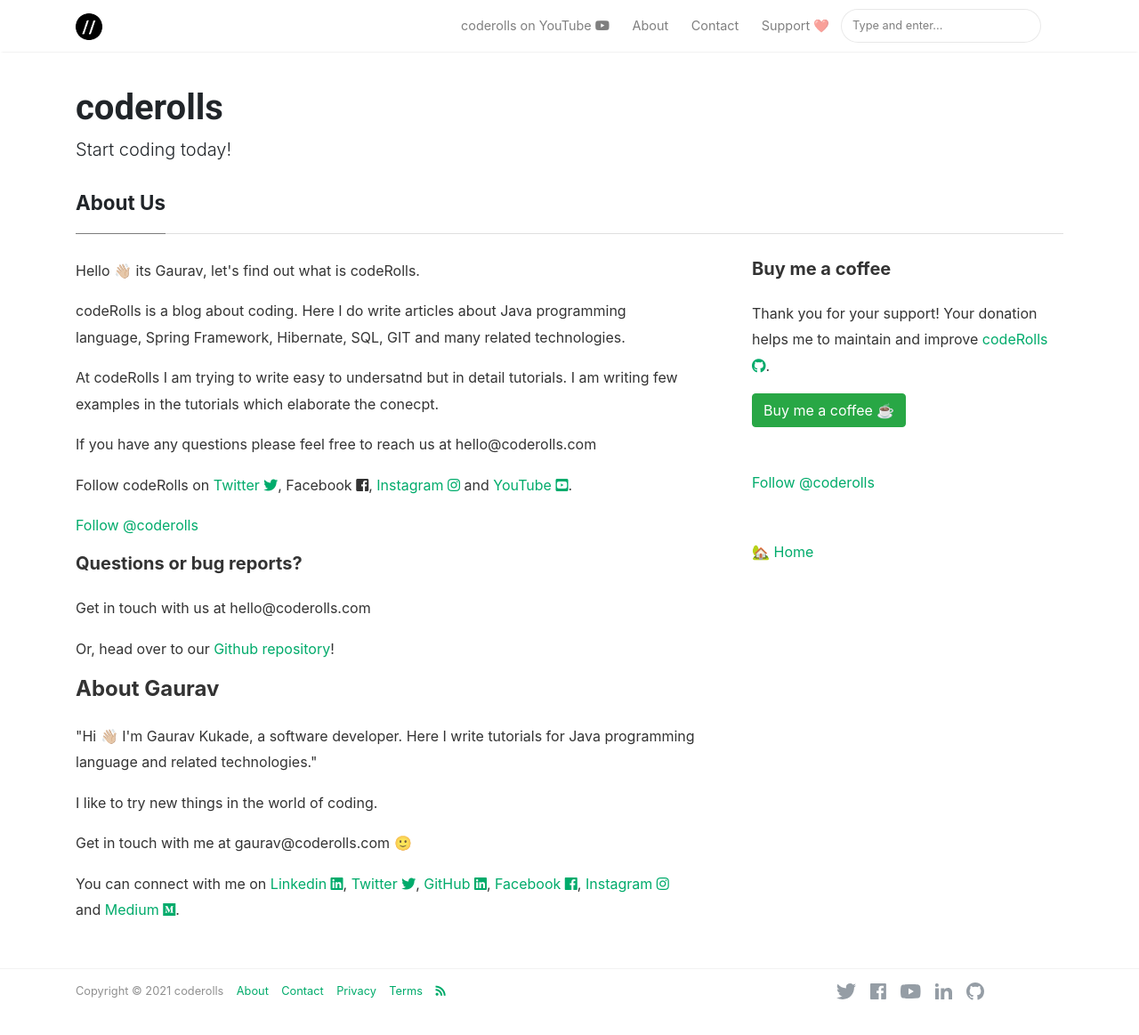
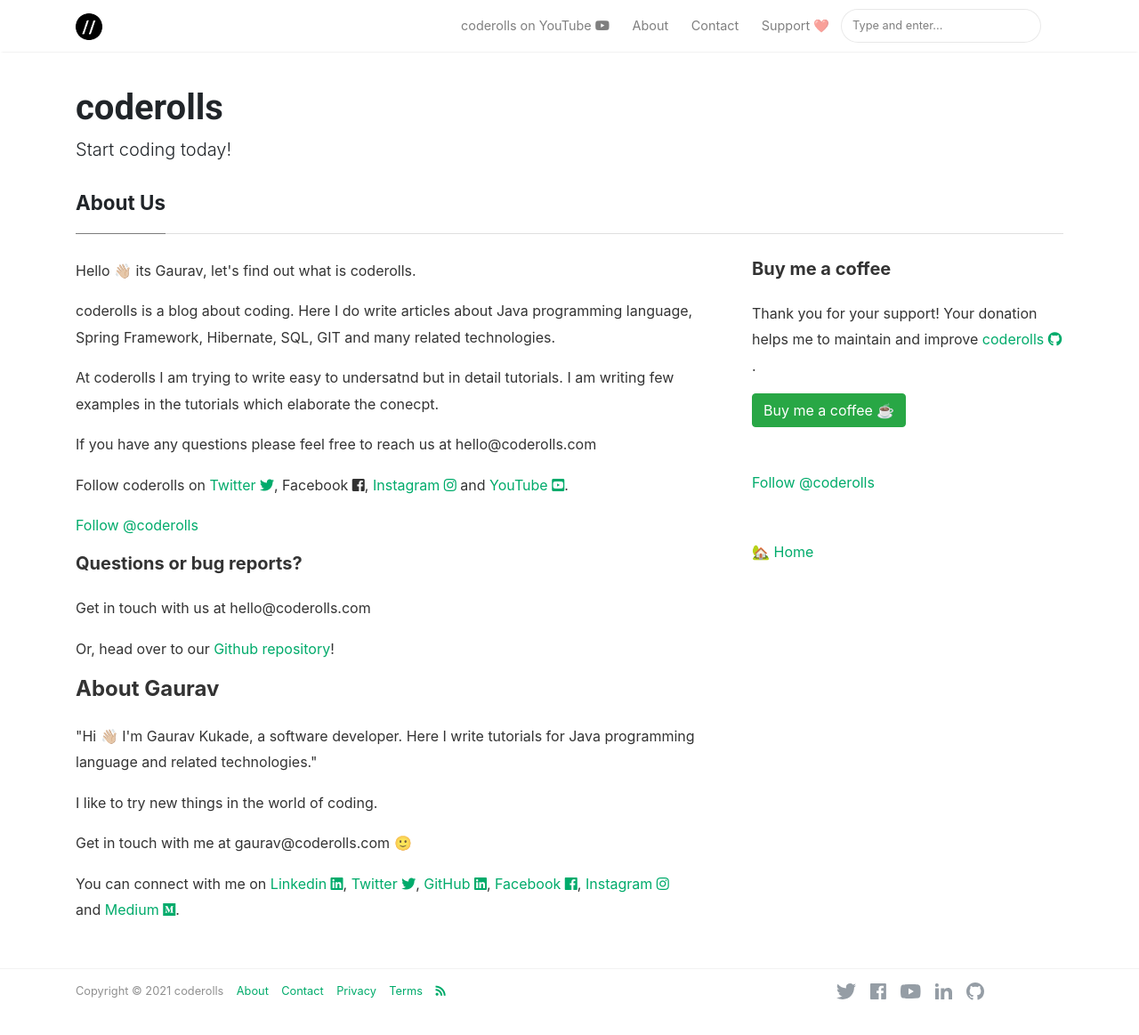
Before and after one commit to coderolls/coderolls-blog, a Jekyll site: the page built from _pages/about.md, in a window 1280 px wide and 1198 px high. Shown: the top 1163 px of the window at 89% size. Built offline with Jekyll 4.4.1, drawn with Linux system fonts in a browser that asks for light colours; nearby versions of some CDN libraries; comment, search, counter and statistics services are not loaded.

Commit message:
update aout page

```diff
--- a/_pages/about.md
+++ b/_pages/about.md
@@ -9,15 +9,15 @@
 <div class="col-md-8 pr-5">
 
 <p>Hello 👋🏼 its Gaurav,
-let's find out what is codeRolls.</p>
+let's find out what is coderolls.</p>
 
-<p>codeRolls is a blog about coding. Here I do write articles about Java programming language, Spring Framework, Hibernate, SQL, GIT and many related technologies. </p>
+<p>coderolls is a blog about coding. Here I do write articles about Java programming language, Spring Framework, Hibernate, SQL, GIT and many related technologies. </p>
 
-<p>At codeRolls I am trying to write easy to undersatnd but in detail tutorials. I am writing few examples in the tutorials which elaborate the conecpt.</p>
+<p>At coderolls I am trying to write easy to undersatnd but in detail tutorials. I am writing few examples in the tutorials which elaborate the conecpt.</p>
 
 <p>If you have any questions please feel free to reach us at hello@coderolls.com</p>
 
-<p>Follow codeRolls on <a target="_blank"  href="https://twitter.com/coderolls">Twitter <i class="fab fa-twitter"></i></a>, Facebook <i class="fab fa-facebook-square"></i>, <a target="_blank" href="https://www.instagram.com/coderolls/">Instagram  <i class="fab fa-instagram"></i></a> and <a target="_blank" href="https://www.youtube.com/channel/UCl31HHUdQbSHOQfc9L-wo3w" >YouTube <i class="fab fa-youtube-square"></i></a>.</p>
+<p>Follow coderolls on <a target="_blank"  href="https://twitter.com/coderolls">Twitter <i class="fab fa-twitter"></i></a>, Facebook <i class="fab fa-facebook-square"></i>, <a target="_blank" href="https://www.instagram.com/coderolls/">Instagram  <i class="fab fa-instagram"></i></a> and <a target="_blank" href="https://www.youtube.com/channel/UCl31HHUdQbSHOQfc9L-wo3w" >YouTube <i class="fab fa-youtube-square"></i></a>.</p>
 
 <p></p>
 
@@ -28,7 +28,7 @@
 <div id="fb-root"></div>
 <script async defer crossorigin="anonymous" src="https://connect.facebook.net/en_GB/sdk.js#xfbml=1&version=v4.0&appId=1670396926597526&autoLogAppEvents=1"></script>
 
-<div class="fb-like" data-href="https://www.facebook.com/codeRolls" data-width="" data-layout="button" data-action="like" data-size="small" data-show-faces="false" data-share="true"></div>
+<div class="fb-like" data-href="https://www.facebook.com/coderolls" data-width="" data-layout="button" data-action="like" data-size="small" data-show-faces="false" data-share="true"></div>
 
 <p></p>
 <h5>Questions or bug reports?</h5>
@@ -54,7 +54,7 @@
 <div class="sticky-top sticky-top-80">
 <h5>Buy me a coffee</h5>
 
-<p>Thank you for your support! Your donation helps me to maintain and improve <a target="_blank" href="/">codeRolls <i class="fab fa-github"></i></a>.</p>
+<p>Thank you for your support! Your donation helps me to maintain and improve <a target="_blank" href="/">coderolls <i class="fab fa-github"></i></a>.</p>
 
 <a target="_blank" href="https://paypal.me/GauravKukade" class="btn btn-success">Buy me a coffee ☕</a>
 
```
